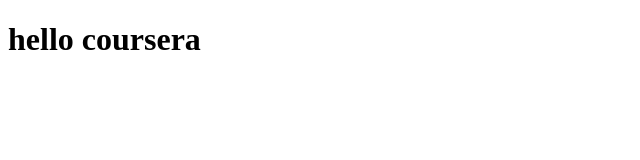
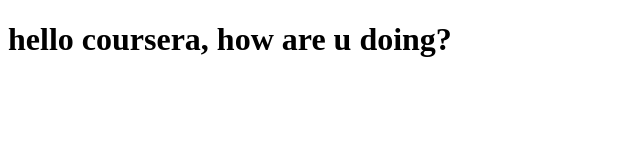
Before and after one commit to varun0213/coursera-test, a plain HTML site: page index.html in a window 1280 px wide. Shown: the whole page, without its empty margins (0-640 px from the left). Drawn offline with Linux system fonts and the light colour scheme.

Commit message:
next verion to my web file.

```diff
--- a/index.html
+++ b/index.html
@@ -5,6 +5,6 @@
     <title>hello coursera students</title>
   </head>
   <body>
-    <h1>hello coursera</h1>
+    <h1>hello coursera, how are u doing?</h1>
   </body>
 </html>
```
